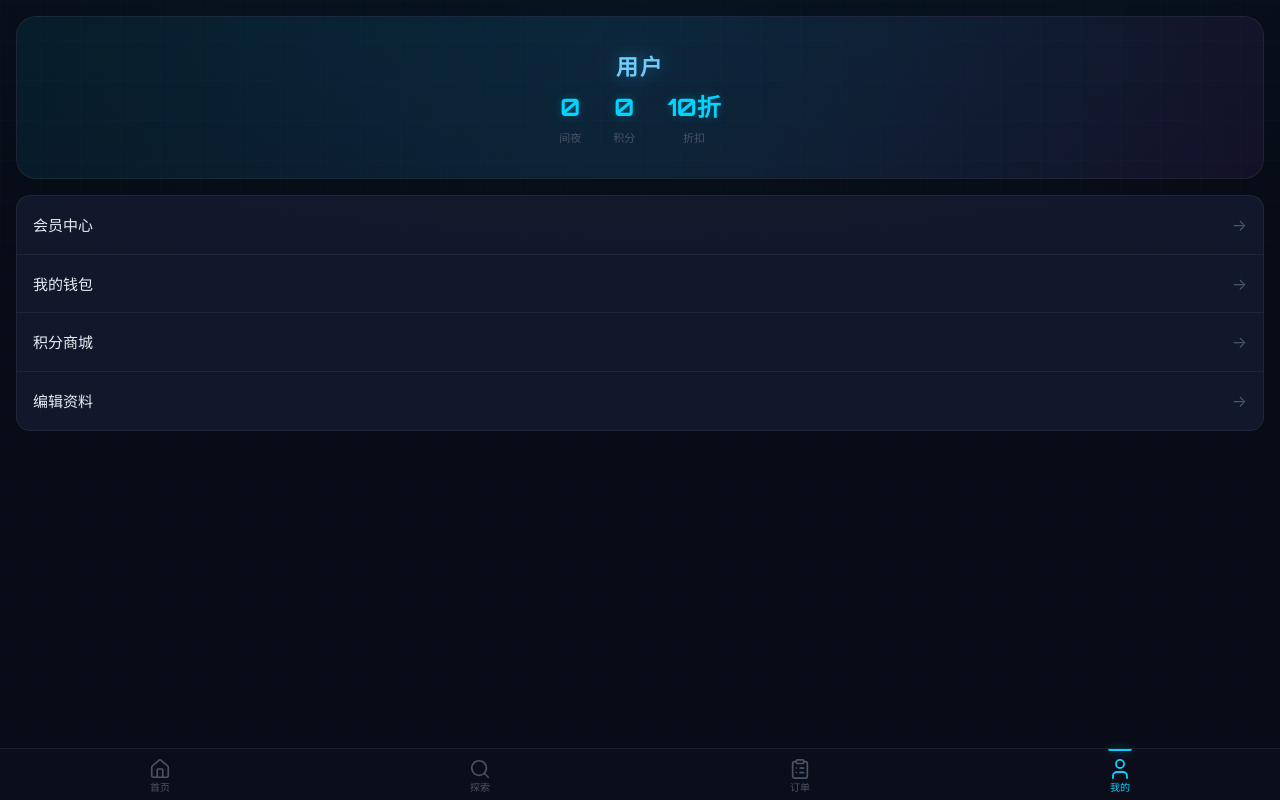
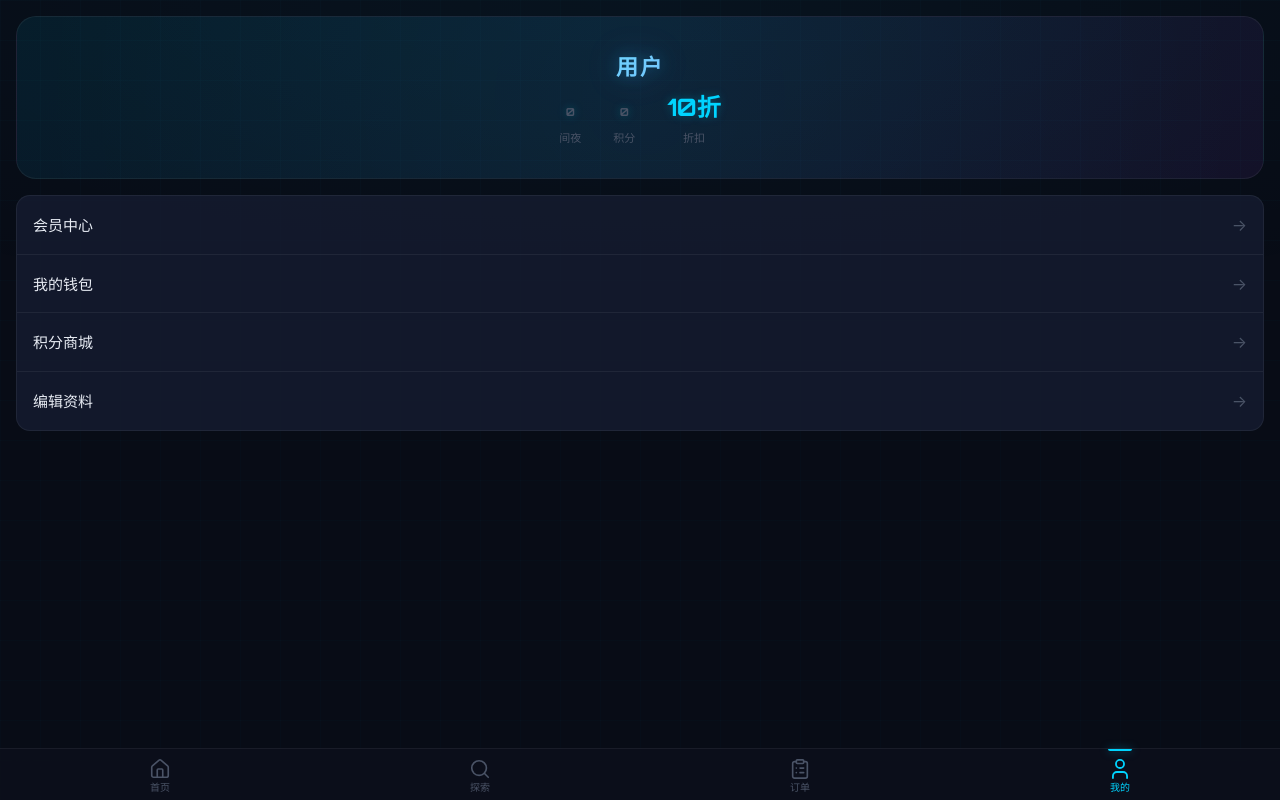
Before and after one commit to WuXianHotel/WuXian, a Vue app in the folder h5/: page /h5/profile in a window 1280 px wide. Built offline with nearby package versions, Linux system fonts and the light colour scheme; no server answers; sample sign-in values are in the browser's storage.

Commit message:
feat: 积分/余额/间夜数字滚动计数动画(AnimatedNumber组件)

```diff
--- /dev/null
+++ b/h5/src/components/AnimatedNumber.vue
@@ -0,0 +1,87 @@
+<template>
+  <span class="ani-num" :class="{ 'ani-num--animating': isAnimating }">
+    <span v-if="prefix" class="ani-num__prefix">{{ prefix }}</span>
+    <span class="ani-num__value">{{ display }}</span>
+    <span v-if="suffix" class="ani-num__suffix">{{ suffix }}</span>
+  </span>
+</template>
+
+<script setup>
+import { ref, watch, onMounted } from 'vue';
+
+const props = defineProps({
+  value: { type: Number, default: 0 },
+  prefix: { type: String, default: '' },
+  suffix: { type: String, default: '' },
+  decimals: { type: Number, default: 0 },
+  duration: { type: Number, default: 600 },
+  animateOnMount: { type: Boolean, default: true },
+});
+
+const display = ref(formatValue(0));
+const isAnimating = ref(false);
+let animFrame = 0;
+
+function formatValue(v) {
+  return props.decimals > 0 ? v.toFixed(props.decimals) : String(Math.round(v));
+}
+
+function easeOutQuart(t) {
+  return 1 - Math.pow(1 - t, 4);
+}
+
+function animate(from, to) {
+  cancelAnimationFrame(animFrame);
+  isAnimating.value = true;
+  const start = performance.now();
+
+  function step(now) {
+    const elapsed = now - start;
+    const progress = Math.min(elapsed / props.duration, 1);
+    const eased = easeOutQuart(progress);
+    const current = from + (to - from) * eased;
+    display.value = formatValue(current);
+
+    if (progress < 1) {
+      animFrame = requestAnimationFrame(step);
+    } else {
+      display.value = formatValue(to);
+      isAnimating.value = false;
+    }
+  }
+
+  animFrame = requestAnimationFrame(step);
+}
+
+watch(() => props.value, (val, old) => {
+  if (val !== undefined && val !== null) {
+    const from = old !== undefined && old !== null ? old : 0;
+    animate(from, val);
+  }
+});
+
+onMounted(() => {
+  if (props.animateOnMount && props.value) {
+    display.value = formatValue(0);
+    animate(0, props.value);
+  } else {
+    display.value = formatValue(props.value || 0);
+  }
+});
+</script>
+
+<style scoped>
+.ani-num {
+  display: inline-flex;
+  align-items: baseline;
+  font-family: var(--font-display);
+  font-variant-numeric: tabular-nums;
+}
+.ani-num__prefix,
+.ani-num__suffix {
+  font-family: var(--font-body);
+}
+.ani-num--animating .ani-num__value {
+  text-shadow: 0 0 8px rgba(0, 212, 255, .3);
+}
+</style>
--- a/h5/src/views/Member.vue
+++ b/h5/src/views/Member.vue
@@ -11,11 +11,11 @@
         </div>
         <div class="member__stats">
           <div class="member__stat">
-            <span class="member__stat-val">{{ info.points || 0 }}</span>
+            <AnimatedNumber :value="info.points || 0" class="member__stat-val" />
             <span class="member__stat-label">积分</span>
           </div>
           <div class="member__stat">
-            <span class="member__stat-val">{{ info.total_nights || 0 }}</span>
+            <AnimatedNumber :value="info.total_nights || 0" class="member__stat-val" />
             <span class="member__stat-label">间夜</span>
           </div>
           <div class="member__stat">
@@ -59,6 +59,7 @@ import { ref, onMounted } from 'vue';
 import { useRouter } from 'vue-router';
 import { Crown } from 'lucide-vue-next';
 import NavBar from '../components/NavBar.vue';
+import AnimatedNumber from '../components/AnimatedNumber.vue';
 import api from '../utils/api.js';
 
 const router = useRouter();
--- a/h5/src/views/Profile.vue
+++ b/h5/src/views/Profile.vue
@@ -3,10 +3,10 @@
     <div class="profile__card">
       <div class="profile__card-glow"></div>
       <h2 class="profile__name">{{ user.nickname || '用户' }}</h2>
-      <p class="profile__member" v-if="user.member_no">{{ user.level_name||'会员' }} · {{ user.points||0 }}积分</p>
+      <p class="profile__member" v-if="user.member_no">{{ user.level_name||'会员' }} · <AnimatedNumber :value="user.points || 0" suffix="积分" /></p>
       <div class="profile__stats">
-        <div class="profile__stat"><strong>{{ user.total_nights||0 }}</strong><span>间夜</span></div>
-        <div class="profile__stat"><strong>{{ user.points||0 }}</strong><span>积分</span></div>
+        <div class="profile__stat"><strong><AnimatedNumber :value="user.total_nights || 0" /></strong><span>间夜</span></div>
+        <div class="profile__stat"><strong><AnimatedNumber :value="user.points || 0" /></strong><span>积分</span></div>
         <div class="profile__stat"><strong>{{ fmtDiscount(user.discount) }}</strong><span>折扣</span></div>
       </div>
     </div>
@@ -23,6 +23,7 @@
 <script setup>
 import { ref, onMounted } from 'vue';
 import { useRouter } from 'vue-router';
+import AnimatedNumber from '../components/AnimatedNumber.vue';
 import api from '../utils/api.js';
 
 const router = useRouter();
--- a/h5/src/views/Wallet.vue
+++ b/h5/src/views/Wallet.vue
@@ -3,7 +3,7 @@
     <NavBar title="我的钱包" />
     <div class="wallet__card">
       <p class="wallet__label">可用余额</p>
-      <p class="wallet__balance">¥{{ (info.balance || 0).toFixed(2) }}</p>
+      <p class="wallet__balance"><AnimatedNumber :value="info.balance || 0" prefix="¥" :decimals="2" /></p>
       <p v-if="info.frozen_balance" class="wallet__frozen">冻结 ¥{{ info.frozen_balance.toFixed(2) }}</p>
     </div>
     <div class="wallet__section">
@@ -24,6 +24,7 @@
 import { ref, onMounted } from 'vue';
 import { Clock } from 'lucide-vue-next';
 import NavBar from '../components/NavBar.vue';
+import AnimatedNumber from '../components/AnimatedNumber.vue';
 import api from '../utils/api.js';
 
 const info=ref({}),logs=ref([]),loading=ref(true);
```
